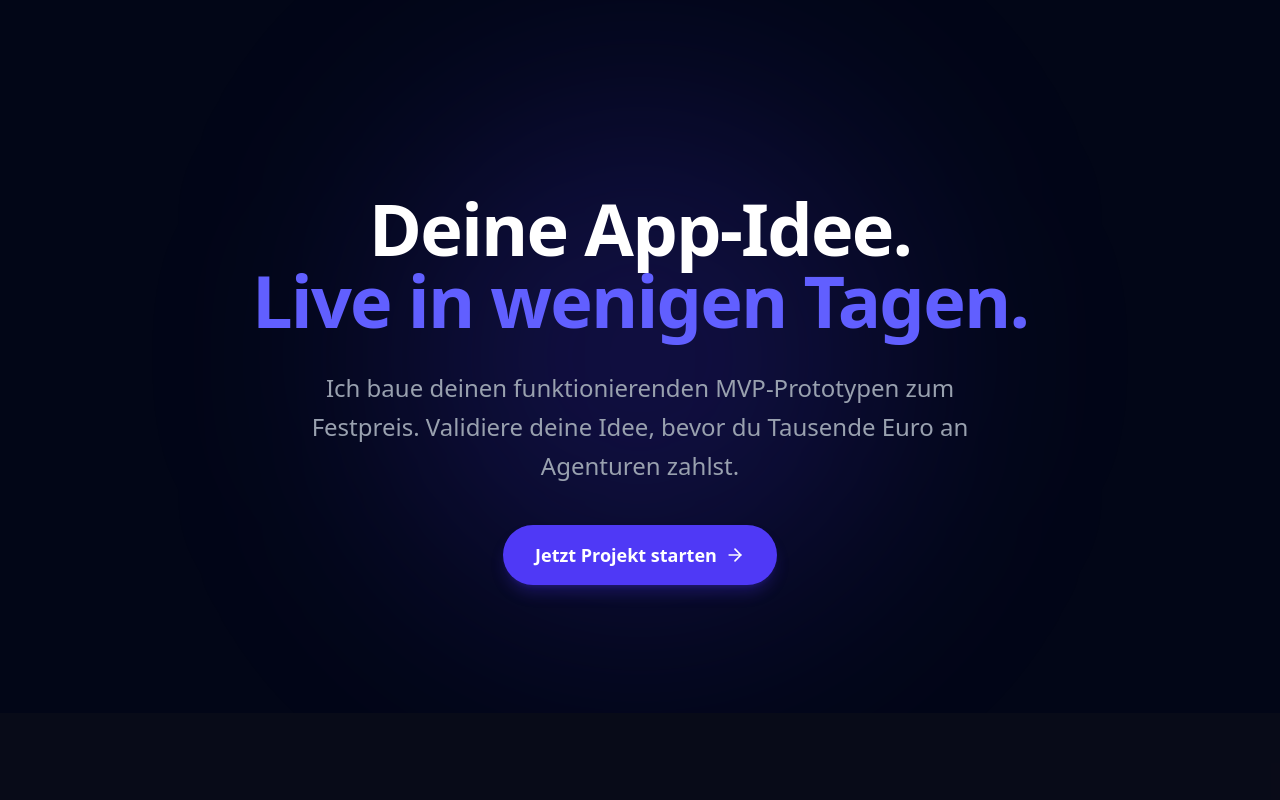
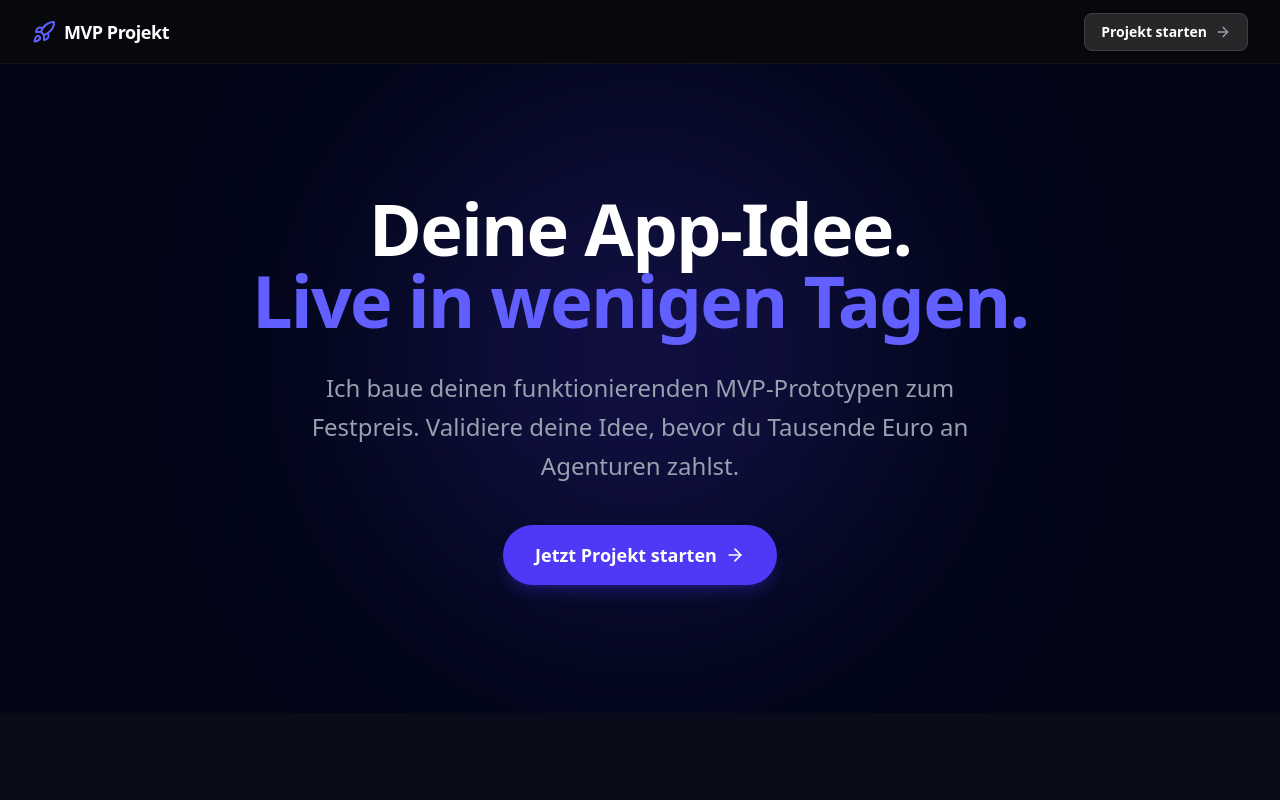
Before and after one commit to luanmezini-art/MVP-Projekt, a Next.js app: page / in a window 1280 px wide. Shown: the top 800 px of the page. Built offline with nearby package versions, Linux system fonts and the light colour scheme.

Commit message:
Add global Navbar

```diff
--- a/src/app/layout.tsx
+++ b/src/app/layout.tsx
@@ -1,5 +1,6 @@
 import type { Metadata } from "next";
 import { Geist, Geist_Mono } from "next/font/google";
+import Navbar from "@/components/Navbar";
 import "./globals.css";
 
 const geistSans = Geist({
@@ -27,6 +28,7 @@ export default function RootLayout({
       <body
         className={`${geistSans.variable} ${geistMono.variable} antialiased`}
       >
+        <Navbar />
         {children}
       </body>
     </html>
--- /dev/null
+++ b/src/components/Navbar.tsx
@@ -0,0 +1,26 @@
+import Link from "next/link";
+import { Rocket, ArrowRight } from "lucide-react";
+
+export default function Navbar() {
+    return (
+        <nav className="fixed top-0 left-0 right-0 z-50 h-16 flex items-center border-b border-white/5 bg-zinc-950/80 backdrop-blur-md px-4 md:px-8">
+            <div className="max-w-7xl mx-auto w-full flex items-center justify-between">
+
+                {/* Logo */}
+                <Link href="/" className="flex items-center gap-2 group">
+                    <Rocket className="w-6 h-6 text-indigo-500 group-hover:text-indigo-400 transition-colors" />
+                    <span className="text-lg font-bold text-white tracking-tight">MVP Projekt</span>
+                </Link>
+
+                {/* CTA Button */}
+                <Link
+                    href="/start"
+                    className="inline-flex items-center justify-center px-4 py-2 text-sm font-bold text-white transition-all bg-zinc-800 hover:bg-zinc-700 border border-zinc-700 rounded-lg group"
+                >
+                    Projekt starten
+                    <ArrowRight className="w-4 h-4 ml-2 text-zinc-400 group-hover:text-white transition-colors" />
+                </Link>
+            </div>
+        </nav>
+    );
+}
```
